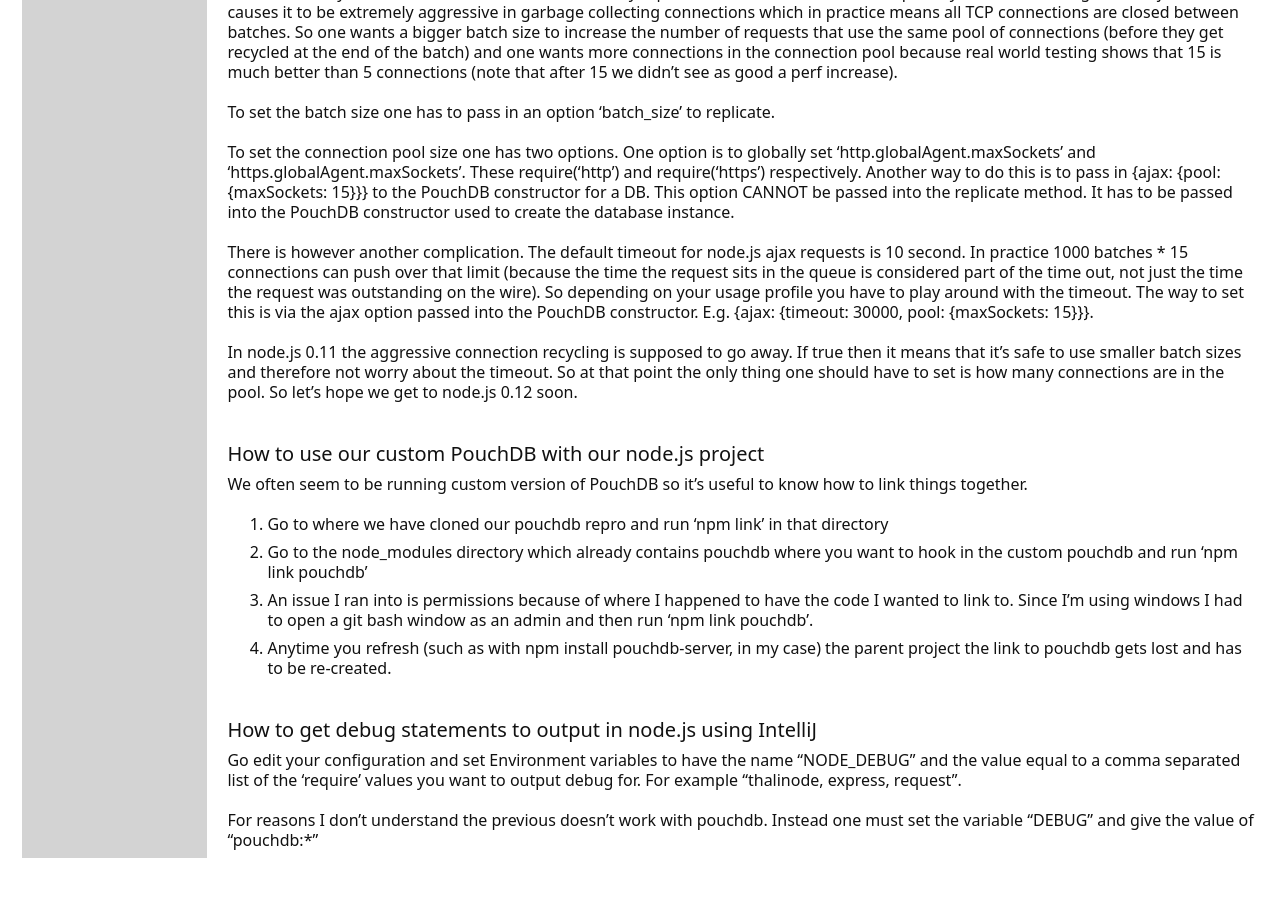
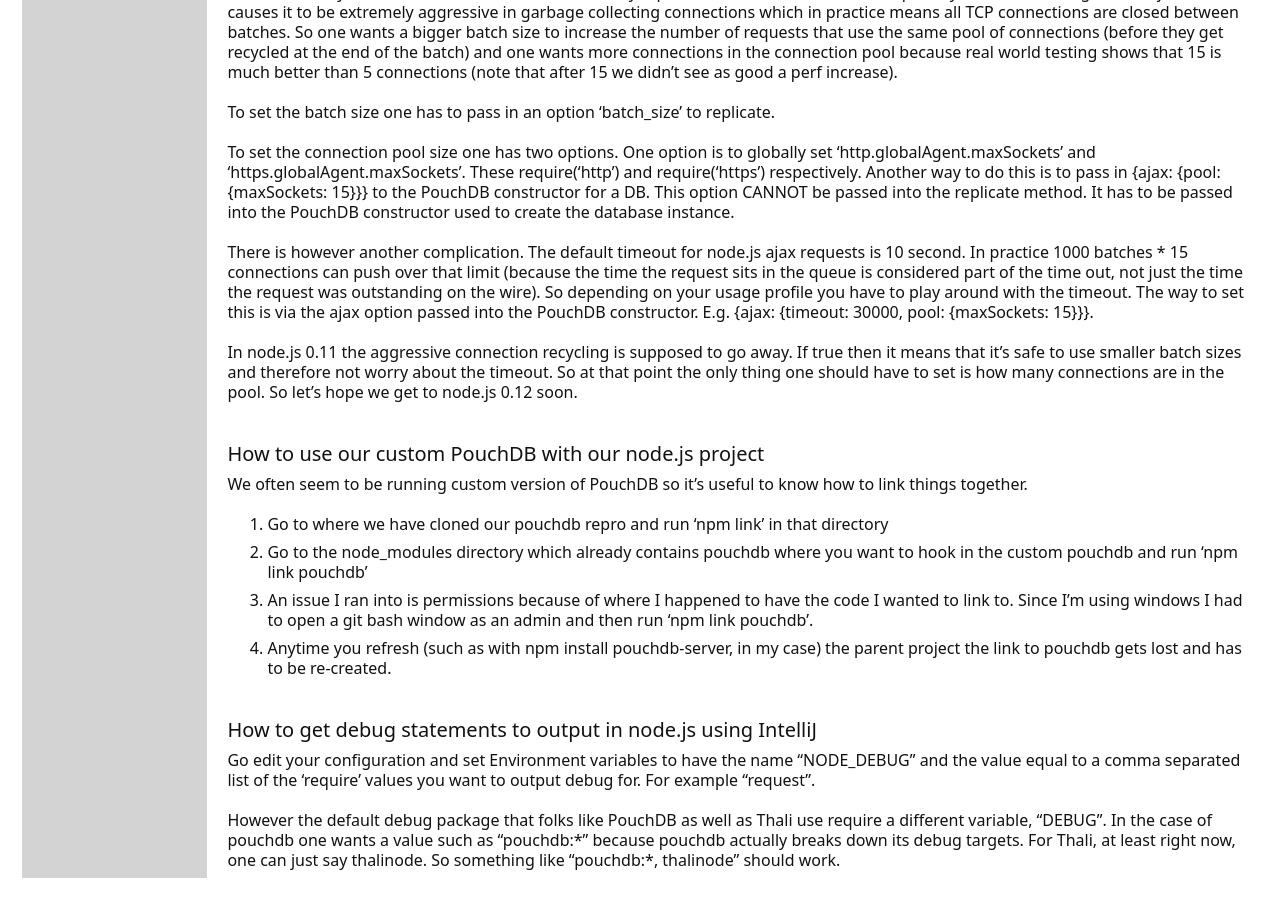
Before and after one commit to thaliproject/thali, a Jekyll site: the page built from DeveloperHandbook.md, in a window 1280 px wide and 900 px high, scrolled down 4170 px. Built offline with Jekyll 4.4.1, drawn with Linux system fonts in a browser that asks for light colours; Markdown is read by kramdown in place of the engine named in the settings.

Commit message:
Update DeveloperHandbook.md

```diff
--- a/DeveloperHandbook.md
+++ b/DeveloperHandbook.md
@@ -179,6 +179,6 @@
 3. Anytime you refresh (such as with npm install pouchdb-server, in my case) the parent project the link to pouchdb gets lost and has to be re-created.
 
 ## How to get debug statements to output in node.js using IntelliJ
-Go edit your configuration and set Environment variables to have the name "NODE_DEBUG" and the value equal to a comma separated list of the 'require' values you want to output debug for. For example "thalinode, express, request".
+Go edit your configuration and set Environment variables to have the name "NODE_DEBUG" and the value equal to a comma separated list of the 'require' values you want to output debug for. For example "request".
 
-For reasons I don't understand the previous doesn't work with pouchdb. Instead one must set the variable "DEBUG" and give the value of "pouchdb:*"
+However the default debug package that folks like PouchDB as well as Thali use require a different variable, "DEBUG". In the case of pouchdb one wants a value such as "pouchdb:\*" because pouchdb actually breaks down its debug targets. For Thali, at least right now, one can just say thalinode. So something like "pouchdb:\*, thalinode" should work.
```
